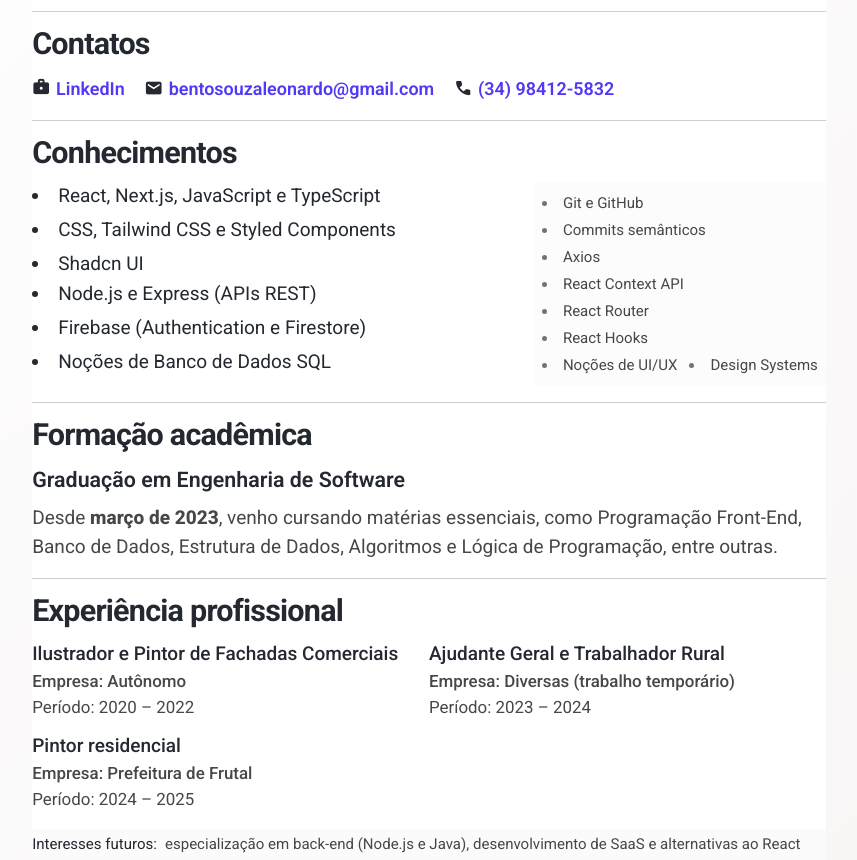
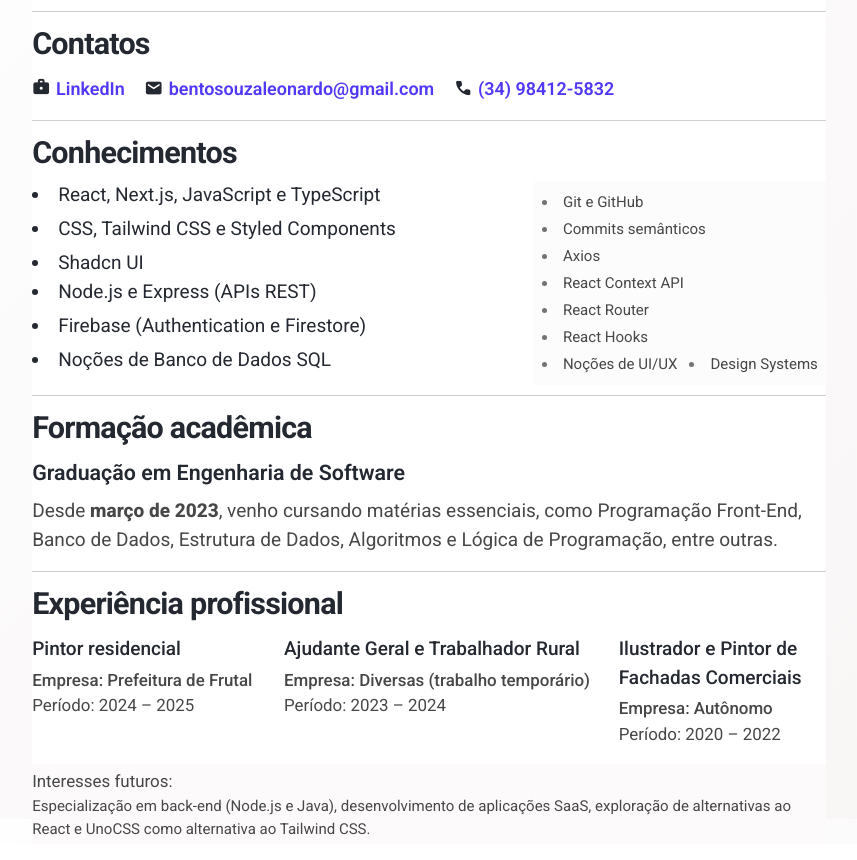
Before and after one commit to LeonardoSouzaBento/folha-do-protifolio, a website: page index.html in a window 1280 px wide. Shown: the part 300-1160 px from the top of the page, without its empty margins (211-1068 px from the left). Drawn offline with nearby package versions, Linux system fonts and the light colour scheme.

Commit message:
refactor (css): ajustes de layout para o conteudo caber na folha de 297mm.

```diff
--- a/index.html
+++ b/index.html
@@ -59,7 +59,7 @@
       </div>
     </section>
     <!-- Conhecimentos -->
-    <section>
+    <section class="pb-2.5">
       <h3>Conhecimentos</h3>
       <div class="knowledge-container">
         <div class="knowledge-wrapper">
@@ -110,15 +110,12 @@
 
       <div class="works-container">
         <div class="works-wrapper">
-          <p>
-            Ilustrador e Pintor de Fachadas Comerciais
-          </p>
+          <p>Pintor residencial</p>
           <div>
-            <p>Empresa: Autônomo</p>
-            <p>Período: 2020 – 2022</p>
+            <p>Empresa: Prefeitura de Frutal</p>
+            <p>Período: 2024 – 2025</p>
           </div>
         </div>
-
         <div class="works-wrapper">
           <p>
             Ajudante Geral e Trabalhador Rural
@@ -129,17 +126,19 @@
           </div>
         </div>
         <div class="works-wrapper">
-          <p>Pintor residencial</p>
+          <p>
+            Ilustrador e Pintor de Fachadas Comerciais
+          </p>
           <div>
-            <p>Empresa: Prefeitura de Frutal</p>
-            <p>Período: 2024 – 2025</p>
+            <p>Empresa: Autônomo</p>
+            <p>Período: 2020 – 2022</p>
           </div>
         </div>
       </div>
     </section>
-    <div class="bg-medium-bg/66 smaller-text flex gap-2 py-1 [&>p:not(:first-child)]:text-muted-foreground">
-      <p>Interesses futuros:</p>
-      <p>especialização em back-end (Node.js e Java), desenvolvimento de SaaS e alternativas ao React</p>
+    <div class="text-muted-foreground bg-medium-bg/75 py-1">
+      <p class="small-text">Interesses futuros: </p>
+      <p class="smaller-text max-w-none">Especialização em back-end (Node.js e Java), desenvolvimento de aplicações SaaS, exploração de alternativas ao React e UnoCSS como alternativa ao Tailwind CSS.</p>
     </div>
   </main>
 </body>
--- a/src/css/index.css
+++ b/src/css/index.css
@@ -76,20 +76,20 @@
 @layer components {
   body {
     font-family: 'Roboto', sans-serif;
-    @apply w-[210mm] min-h-[297mm] mx-auto text-card-foreground leading-relaxed
+    @apply w-[210mm] max-h-[297mm] mx-auto text-card-foreground leading-relaxed
     bg-linear-to-br from-light-bg to-dark-bg;
   }
   main {
     @apply bg-light-bg -mt-1;
   }
   section {
-    @apply pt-3 pb-4 last:pb-0 border-b last:border-none;
+    @apply pb-4 last:pb-0 border-b last:border-none;
   }
   header {
     @apply pb-1 border-b;
   }
   h3 {
-    @apply mb-2;
+    @apply mb-2 pt-ex-offset;
   }
 
   /* contatos */
@@ -116,7 +116,7 @@
     @apply size-full flex gap-4 items-start;
   }
   .knowledge-wrapper {
-    @apply w-full flex flex-col [&>ul]:list-disc [&>ul]:list-inside [&>ul]:space-y-1 [&>ul>li]:pb-px;
+    @apply w-full flex flex-col [&>ul]:list-disc [&>ul]:list-inside [&>ul]:space-y-1 [&>ul>li]:pb-px [&>ul>li]:last:pb-0;
   }
   .tags-wrapper {
     @apply bg-medium-bg/50 px-2 py-2.5 rounded-xs;
@@ -124,9 +124,9 @@
 
   /* experiência */
   .works-container {
-    @apply grid grid-cols-2 gap-x-0 gap-y-3 relative;
+    @apply pt-0.5 grid grid-cols-[1.1fr_1.5fr_1fr] gap-x-6 relative;
   }
   .works-wrapper {
-    @apply [&_p:first-child]:font-medium [&>div>p]:text-muted-foreground [&>div>p]:text-sm;
+    @apply flex flex-col gap-1 [&_p:first-child]:font-medium [&>div>p]:text-muted-foreground [&>div>p]:text-sm;
   }
 };
```
Also changed, not shown: src/css/tw-output.css.
